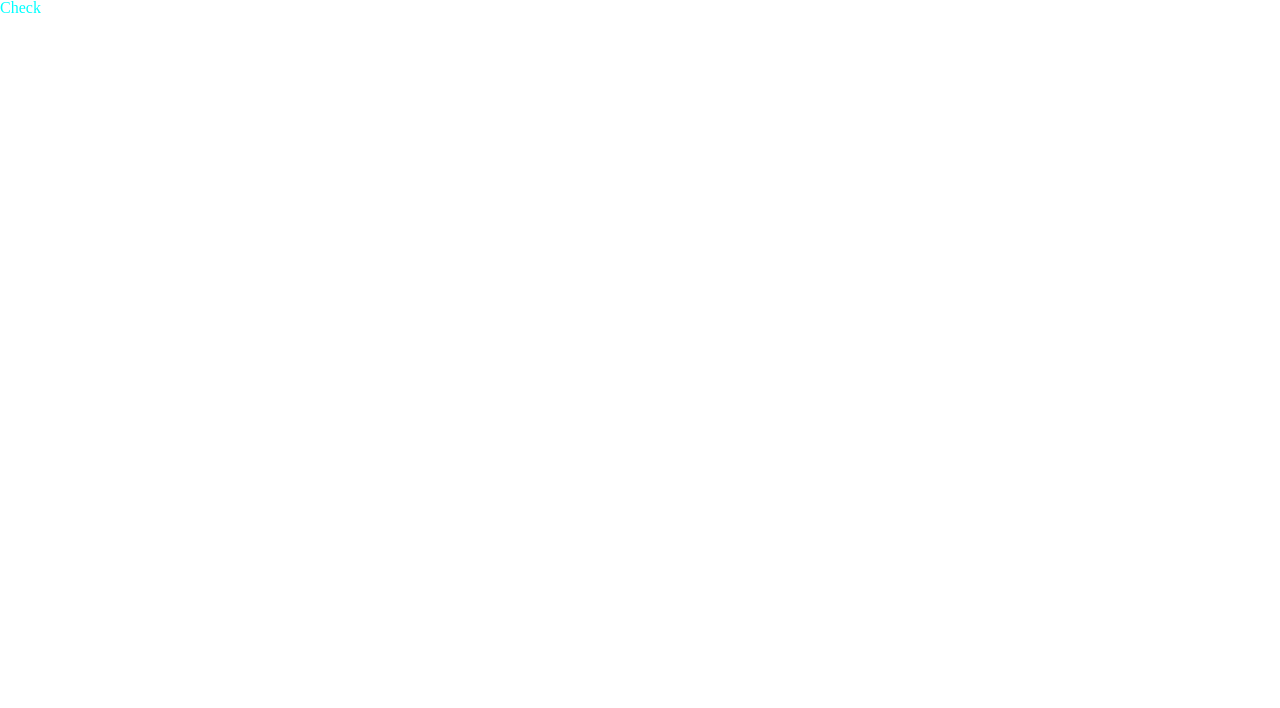
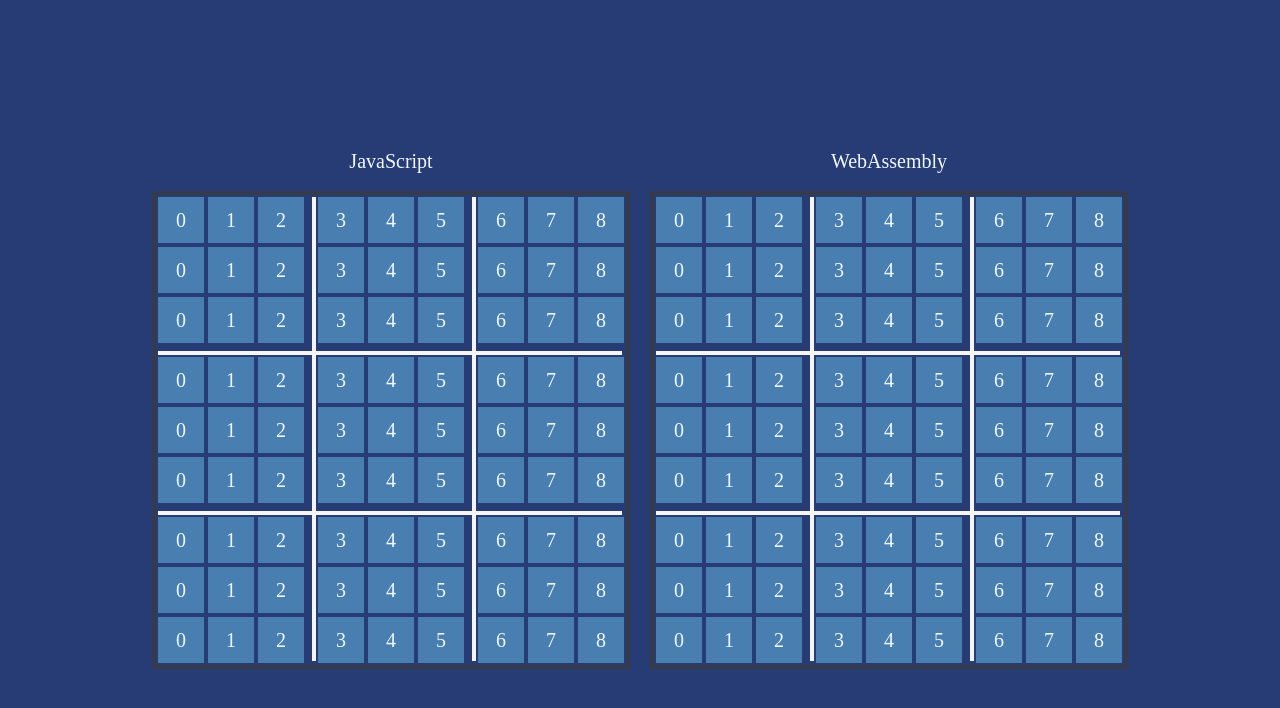
Before and after one commit to mahwin/WebAssembly-Practice, a React (Vite) app: page / in a window 1280 px wide. Shown: the top 708 px of the page. Built offline with nearby package versions, Linux system fonts and the light colour scheme.

Commit message:
feat: 수도쿠 보드 마크업 및 css 추가

```diff
--- a/src/App.css
+++ /dev/null
@@ -1,3 +0,0 @@
-h1 {
-  color: aqua;
-}
--- a/src/App.tsx
+++ b/src/App.tsx
@@ -1,11 +1,7 @@
-import "./App.css";
+import { Container } from "./components/Sudoku/Container";
 
 function App() {
-  return (
-    <>
-      <h1>Check</h1>
-    </>
-  );
+  return <Container />;
 }
 
 export default App;
--- /dev/null
+++ b/src/components/Sudoku/Container.module.css
@@ -0,0 +1,5 @@
+.container {
+  width: 100%;
+  display: flex;
+  gap: 20px;
+}
--- /dev/null
+++ b/src/components/Sudoku/Container.tsx
@@ -0,0 +1,11 @@
+import { Sudoku } from "./Sudoku";
+import styles from "./Container.module.css";
+
+export function Container() {
+  return (
+    <div className={styles.container}>
+      <Sudoku name="JavaScript"></Sudoku>
+      <Sudoku name="WebAssembly"></Sudoku>
+    </div>
+  );
+}
--- /dev/null
+++ b/src/components/Sudoku/Sudoku.module.css
@@ -0,0 +1,58 @@
+.caption {
+  text-align: center;
+  font-size: 20px;
+  margin: 20px 0;
+  color: aliceblue;
+}
+.tbody {
+  border: 4px solid #353b48;
+  position: relative;
+
+  &::before,
+  &::after {
+    position: absolute;
+    border-style: solid;
+    pointer-events: none;
+    content: "";
+  }
+  &::before {
+    width: 156px;
+    height: 464px;
+    border-width: 0 4px;
+    border-color: transparent whitesmoke transparent whitesmoke;
+    top: 0px;
+    left: 154px;
+  }
+  &::after {
+    height: 156px;
+    width: 464px;
+    border-width: 4px 0;
+    border-color: whitesmoke transparent whitesmoke transparent;
+    left: 0px;
+    top: 154px;
+  }
+}
+
+.td {
+  padding: 2px;
+}
+.cell {
+  width: 46px;
+  height: 46px;
+  text-align: center;
+  line-height: 46px;
+  font-size: 20px;
+  color: aliceblue;
+  background-color: #487eb0;
+}
+
+.tr {
+  &:nth-child(3) .cell,
+  &:nth-child(6) .cell {
+    margin: 0 0 10px 0;
+  }
+  &:nth-child(1) td:nth-child(3) .cell,
+  &:nth-child(1) td:nth-child(6) .cell {
+    margin: 0 10px 0 0;
+  }
+}
--- /dev/null
+++ b/src/components/Sudoku/Sudoku.tsx
@@ -0,0 +1,26 @@
+import styles from "./Sudoku.module.css";
+
+export function Sudoku({ name }: { name: string }) {
+  return (
+    <article>
+      <table className={styles.table}>
+        <caption className={styles.caption}>
+          <h1>{name}</h1>
+        </caption>
+        <tbody className={styles.tbody}>
+          {Array.from({ length: 9 }, (_, i) => (
+            <tr className={styles.tr} key={i}>
+              {Array.from({ length: 9 }, (_, j) => (
+                <td className={styles.td} key={j}>
+                  <div className={styles.cell}>
+                    <span>{j}</span>
+                  </div>
+                </td>
+              ))}
+            </tr>
+          ))}
+        </tbody>
+      </table>
+    </article>
+  );
+}
--- a/src/index.css
+++ b/src/index.css
@@ -127,3 +127,12 @@
   border-collapse: collapse;
   border-spacing: 0;
 }
+
+body {
+  width: 100vw;
+  height: 100vh;
+  background-color: #273c75;
+  display: flex;
+  align-items: center;
+  justify-content: center;
+}
```
